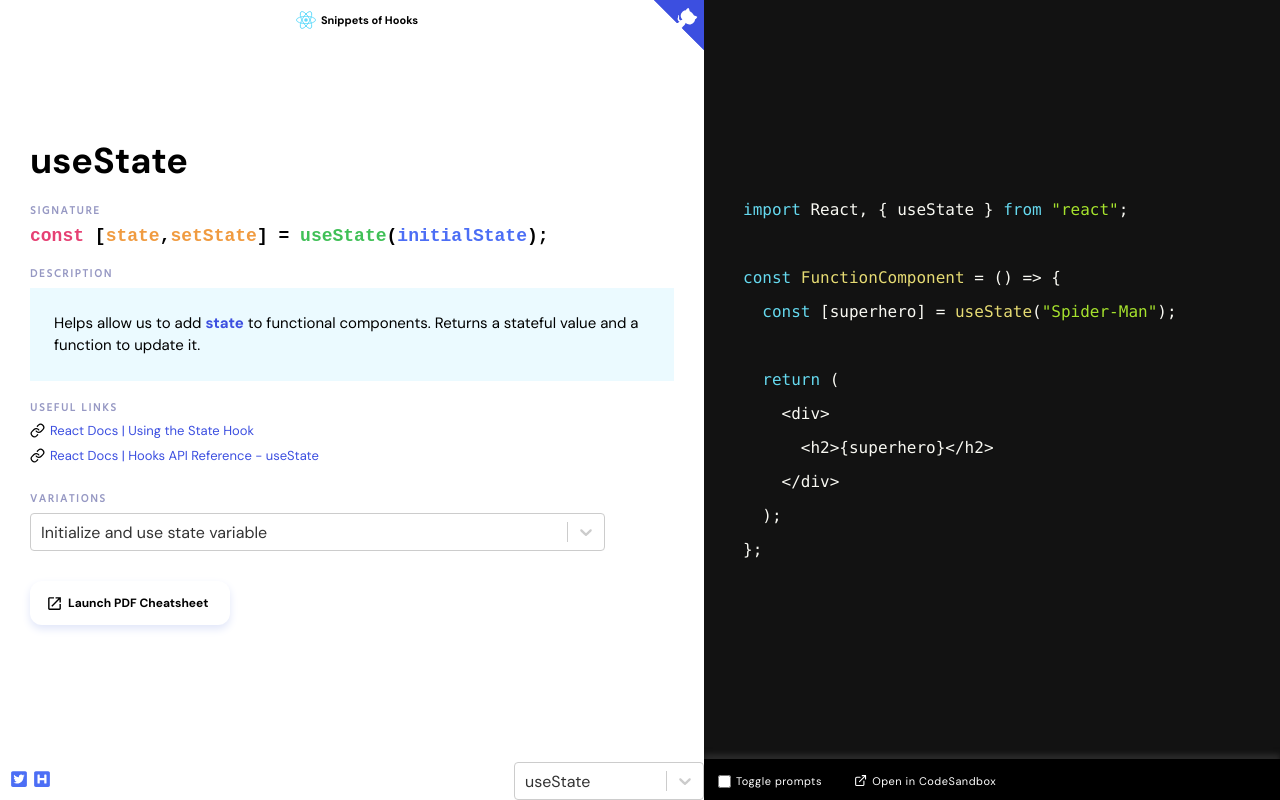
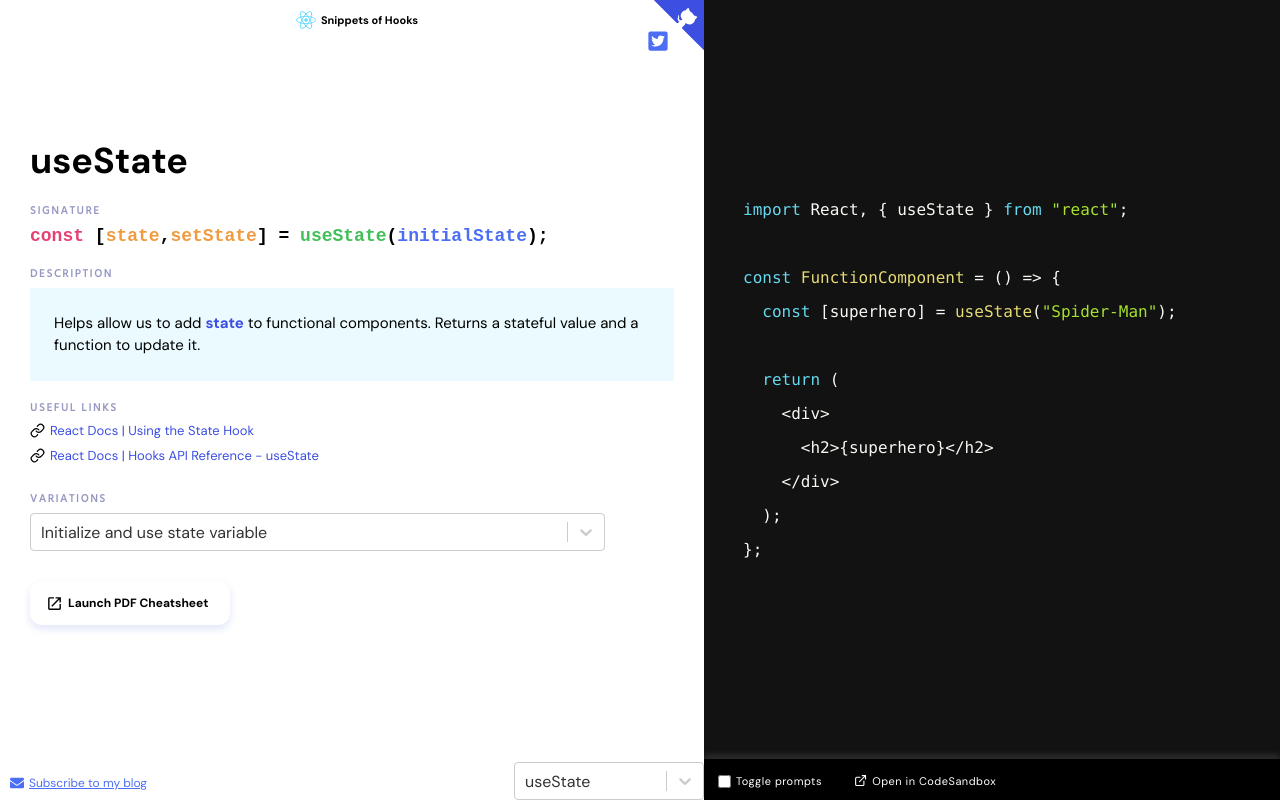
Before and after one commit to djirdehh/snippets-of-hooks, a React (Create React App) app: page / in a window 1280 px wide. Built offline with nearby package versions, Linux system fonts and the light colour scheme.

Commit message:
CTA for blog subscription

```diff
--- a/src/App.tsx
+++ b/src/App.tsx
@@ -1,7 +1,7 @@
 import React, { useState } from "react";
 import Select from "react-select";
 import classNames from "classnames";
-import { FaTwitterSquare, FaHSquare } from "react-icons/fa";
+import { FaTwitterSquare, FaEnvelope } from "react-icons/fa";
 import { CodeMessagePrompt, GithubCorner, ReactLogo } from "./components";
 import { CodeSnippet, CodeSummary } from "./sections";
 import {
@@ -194,15 +194,16 @@ export const App = () => {
               rel="noopener noreferrer"
               className="app__code-summary-footer-social"
             >
-              <FaTwitterSquare size={18} />
+              <FaTwitterSquare size={22} />
             </a>
             <a
-              href="https://hassan.rocks/"
+              href="https://hassan.rocks/subscribe"
               target="_blank"
               rel="noopener noreferrer"
               className="app__code-summary-footer-social app__code-summary-footer-social--personal"
             >
-              <FaHSquare size={18} />
+              <FaEnvelope size={14} />
+              Subscribe to my blog
             </a>
           </div>
           <div className="app__code-summary-footer-dropdown">
--- a/src/styles/App.css
+++ b/src/styles/App.css
@@ -49,12 +49,27 @@
 
 .app__code-summary-footer-social {
   color: #4c6ef5;
-  padding-left: 10px;
-  padding-top: 5px;
+  position: absolute;
+  top: 30px;
+  right: 35px;
+  bottom: initial;
+  left: initial;
+  color: #4c6ef5;
+  z-index: 99;
 }
 
 .app__code-summary-footer-social--personal {
-  padding-left: 5px;
+  padding-left: 10px;
+  padding-top: 5px;
+  position: initial;
+
+  font-size: 12px;
+}
+
+.app__code-summary-footer-social--personal svg {
+  padding-right: 5px;
+  position: relative;
+  top: 3px;
 }
 
 .app__code-summary-footer {
@@ -90,21 +105,6 @@
     left: 0;
   }
 
-  .app__code-summary-footer-social {
-    position: absolute;
-    top: 30px;
-    right: 35px;
-    bottom: initial;
-    left: initial;
-    color: #4c6ef5;
-    z-index: 99;
-  }
-
-  .app__code-summary-footer-social svg {
-    width: 22px;
-    height: 22px;
-  }
-
   .app__code-summary-footer-social--personal {
     display: none;
   }
```
